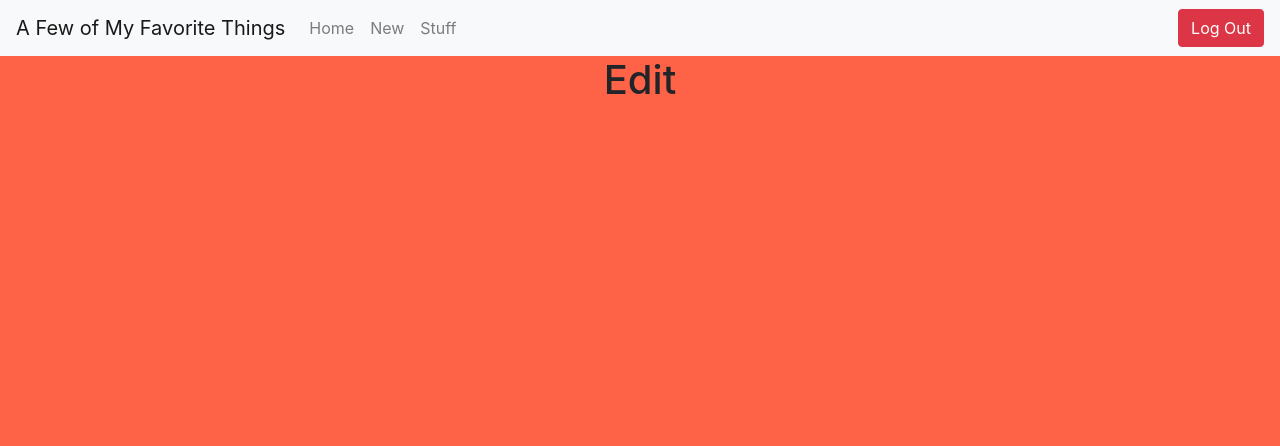
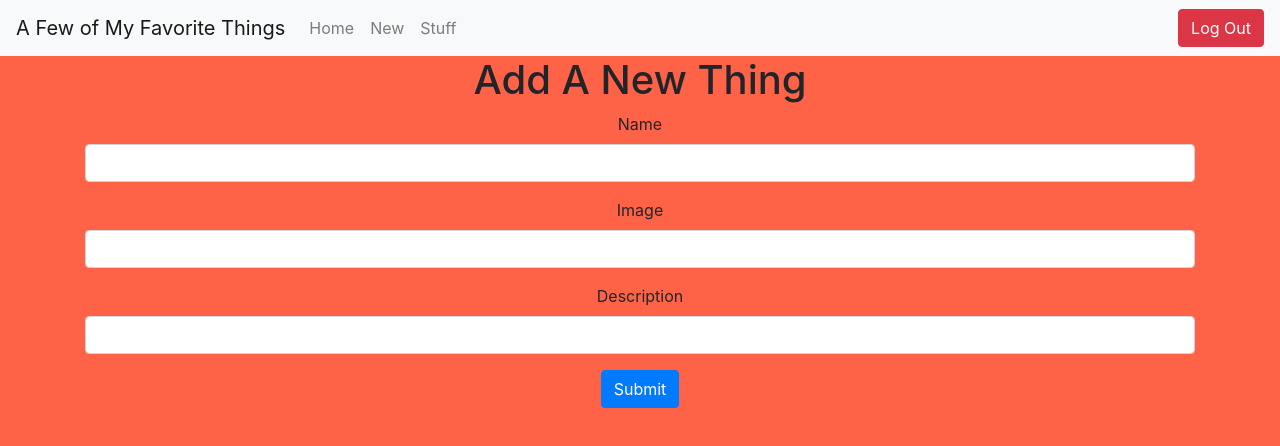
Before and after one commit to jshearon/react-hoarder, a React (Create React App) app: page /edit/1 in a window 1280 px wide. Shown: the top 446 px of the page. Built offline with nearby package versions, Linux system fonts and the light colour scheme; no server answers; sample sign-in values are in the browser's storage.

Commit message:
can edit existing items

```diff
--- a/src/Components/Edit/Edit.js
+++ b/src/Components/Edit/Edit.js
@@ -1,10 +1,86 @@
 import React from 'react';
+import itemsData from '../../helpers/data/itemsData';
+import authData from '../../helpers/data/authData';
 
 class Edit extends React.Component {
+  state = {
+    itemName: '',
+    itemImage: '',
+    itemDescription: '',
+  }
+
+  componentDidMount() {
+    itemsData.getSingleItem(this.props.match.params.stuffId)
+      .then((currentStuff) => {
+        this.setState({
+          itemName: currentStuff.data.itemName,
+          itemImage: currentStuff.data.itemImage,
+          itemDescription: currentStuff.data.itemDescription,
+        });
+      })
+      .catch((err) => console.error(err));
+  }
+
+  updateState = (e) => {
+    e.preventDefault();
+    const key = e.target.id;
+    this.setState({ [key]: e.target.value });
+  }
+
+  updateItem = (e) => {
+    e.preventDefault();
+    const { stuffId } = this.props.match.params;
+    const updatedItem = {
+      itemName: this.state.itemName,
+      itemImage: this.state.itemImage,
+      itemDescription: this.state.itemDescription,
+      uid: authData.getUid(),
+    };
+    itemsData.updateItem(stuffId, updatedItem)
+      .then((res) => {
+        this.props.history.push(`/stuff/${stuffId}`);
+      })
+      .catch((err) => console.error('Create Failed', err));
+  }
+
   render() {
+    const { itemName, itemImage, itemDescription } = this.state;
     return (
-      <div>
-        <h1>Edit</h1>
+      <div className="editStuff">
+        <h1>Add A New Thing</h1>
+        <form>
+          <div className="form-group">
+            <label htmlFor="stuffName">Name</label>
+            <input
+              type="text"
+              className="form-control"
+              id="itemName"
+              onChange={this.updateState}
+              value={itemName}
+              />
+          </div>
+          <div className="form-group">
+            <label htmlFor="stuffImage">Image</label>
+            <input
+              type="text"
+              className="form-control"
+              id="itemImage"
+              onChange={this.updateState}
+              value={itemImage}
+            />
+          </div>
+          <div className="form-group">
+            <label htmlFor="stuffDescription">Description</label>
+            <input
+              type="text"
+              className="form-control"
+              id="itemDescription"
+              onChange={this.updateState}
+              value={itemDescription}
+            />
+          </div>
+          <button className="btn btn-primary" onClick={this.updateItem}>Submit</button>
+        </form>
       </div>
     );
   }
--- a/src/Components/SingleStuff/SingleStuff.js
+++ b/src/Components/SingleStuff/SingleStuff.js
@@ -1,4 +1,5 @@
 import React, { useState, useEffect } from 'react';
+import { Link } from 'react-router-dom';
 import itemsData from '../../helpers/data/itemsData';
 
 const SingleItem = (props) => {
@@ -17,6 +18,9 @@ const SingleItem = (props) => {
       <div className="m-5">
         <h1>{item.itemName}</h1>
         <p>{item.itemDescription}</p>
+        <Link to={`/edit/${props.match.params.stuffId}`}>
+          <button className="btn btn-danger">Edit</button>
+        </Link>
         <button className="btn btn-danger">Delete</button>
       </div>
     </div>
--- a/src/Components/Stuff/Stuff.js
+++ b/src/Components/Stuff/Stuff.js
@@ -11,7 +11,9 @@ const Stuff = (props) => {
               <Link to={`/single/${stuff.id}`}>
                 <button className="btn btn-primary m-2">View</button>
               </Link>
-              <button className="btn btn-warning m-2">Edit</button>
+              <Link to={`/edit/${stuff.id}`}>
+                <button className="btn btn-warning m-2">Edit</button>
+              </Link>
               <button className="btn btn-danger m-2">Delete</button>
             </div>
           </div>;
```
